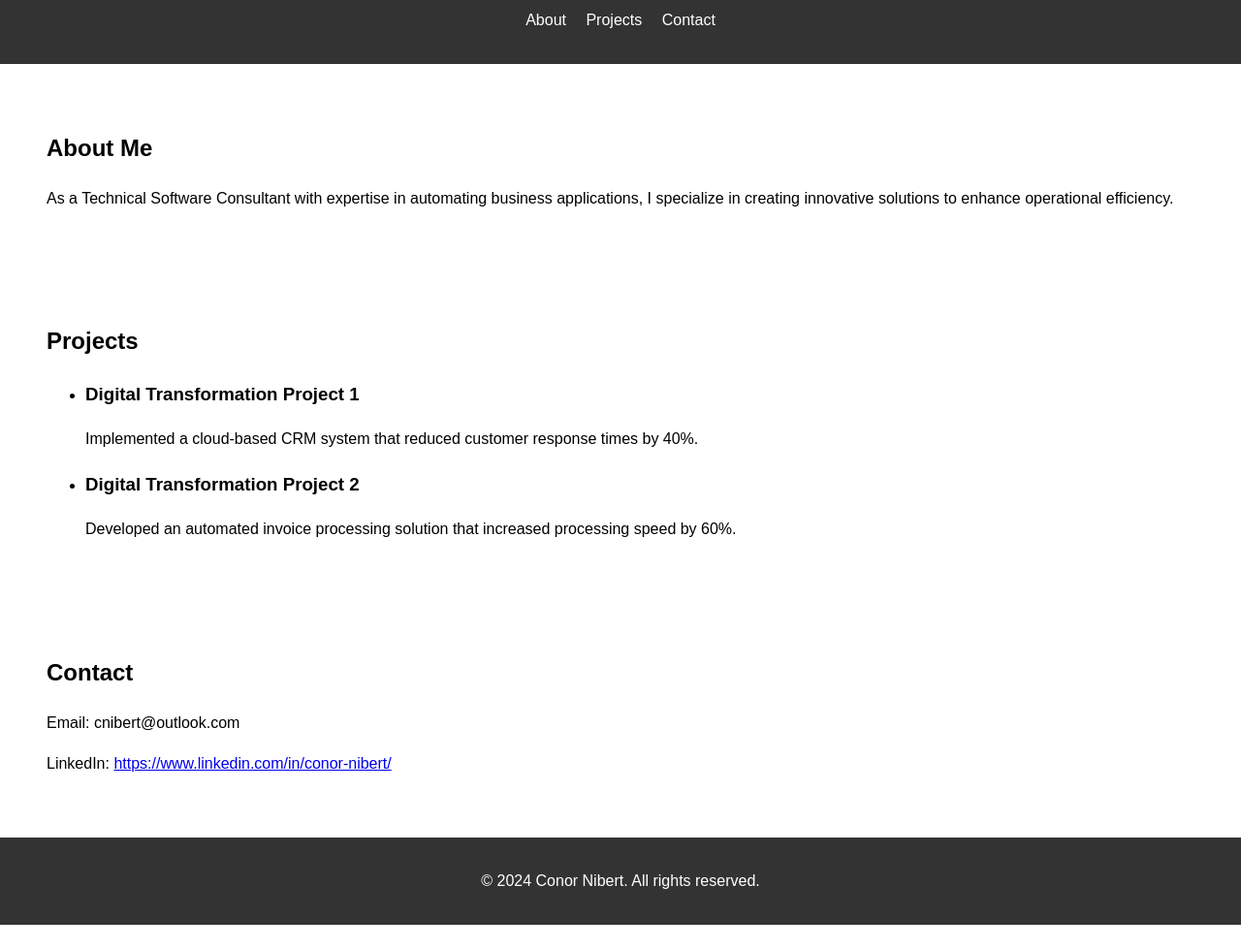
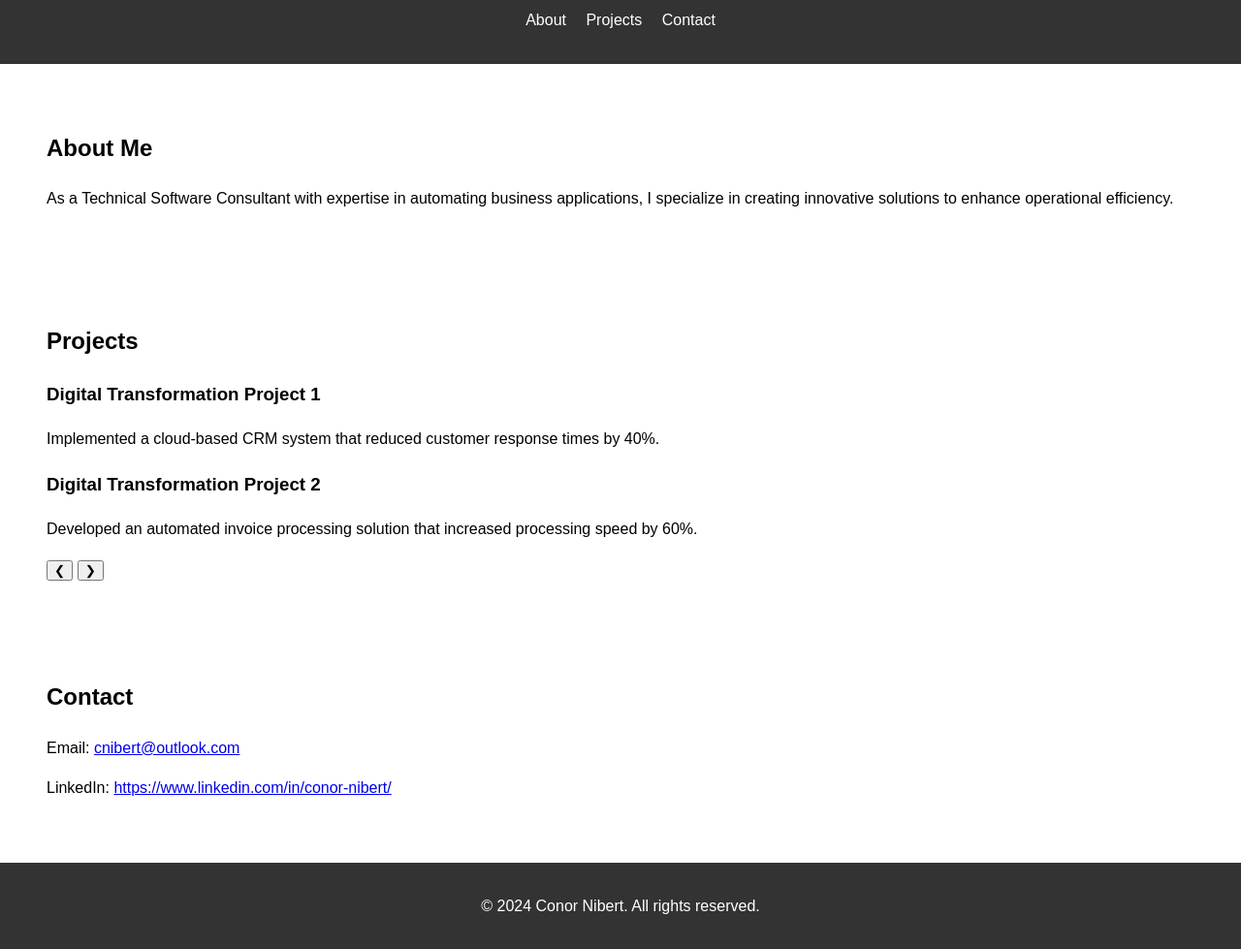
Before and after one commit to conornibs/conornibs.github.io, a plain HTML site: page index.html in a window 1280 px wide. Shown: the part 102-1081 px from the top of the page at 97% size. Before the commit the page ends 1056 px from the top, so only its background shows below. Drawn offline with Linux system fonts and the light colour scheme.

Commit message:
Update index.html

```diff
--- a/index.html
+++ b/index.html
@@ -25,26 +25,32 @@
 
     <section id="projects">
         <h2>Projects</h2>
-        <ul>
-            <li>
-                <h3>Digital Transformation Project 1</h3>
-                <p>Implemented a cloud-based CRM system that reduced customer response times by 40%.</p>
-            </li>
-            <li>
-                <h3>Digital Transformation Project 2</h3>
-                <p>Developed an automated invoice processing solution that increased processing speed by 60%.</p>
-            </li>
-        </ul>
+        <div class="carousel">
+            <div class="carousel-inner">
+                <div class="carousel-item active">
+                    <h3>Digital Transformation Project 1</h3>
+                    <p>Implemented a cloud-based CRM system that reduced customer response times by 40%.</p>
+                </div>
+                <div class="carousel-item">
+                    <h3>Digital Transformation Project 2</h3>
+                    <p>Developed an automated invoice processing solution that increased processing speed by 60%.</p>
+                </div>
+            </div>
+            <button class="carousel-control-prev" onclick="prevSlide()">&#10094;</button>
+            <button class="carousel-control-next" onclick="nextSlide()">&#10095;</button>
+        </div>
     </section>
 
     <section id="contact">
         <h2>Contact</h2>
-        <p>Email: cnibert@outlook.com</p>
+        <p>Email: <a href="mailto:cnibert@outlook.com">cnibert@outlook.com</a></p>
         <p>LinkedIn: <a href="https://www.linkedin.com/in/conor-nibert/">https://www.linkedin.com/in/conor-nibert/</a></p>
     </section>
 
     <footer>
         <p>&copy; 2024 Conor Nibert. All rights reserved.</p>
     </footer>
+
+    <script src="scripts.js"></script>
 </body>
 </html>
```
